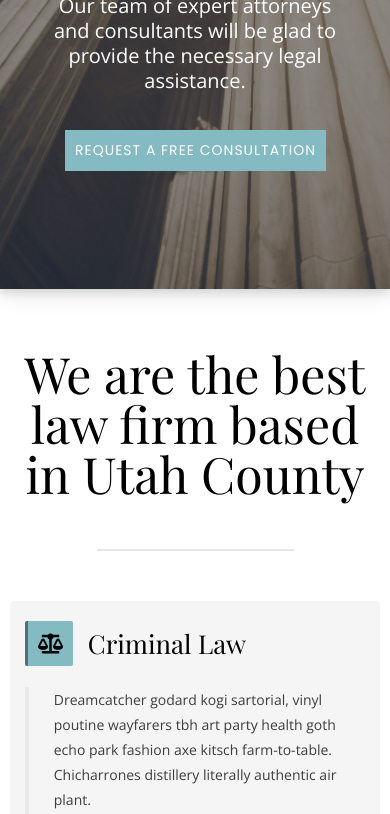
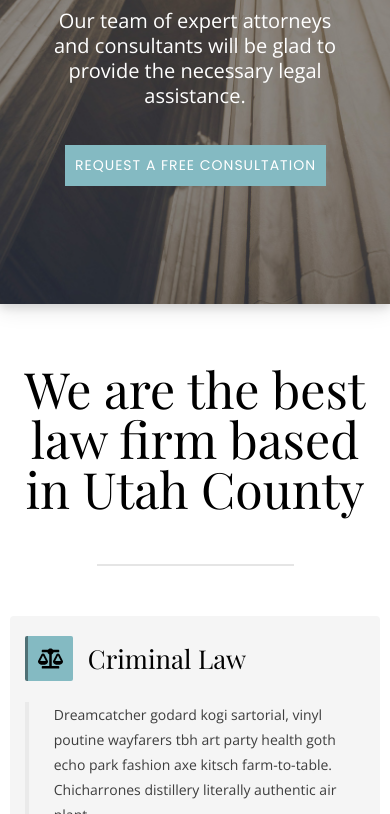
Before and after one commit to klubb/heatonlaw, a Gatsby site: page / in a window 390 px wide. Shown: the part 395-1209 px from the top of the page. Built offline with nearby package versions, Linux system fonts and the light colour scheme; Gatsby itself is replaced by a stand-in of ours.

Commit message:
overflow hidden

```diff
--- a/src/components/layout.css
+++ b/src/components/layout.css
@@ -27,9 +27,13 @@ footer, header, hgroup, menu, nav, section {
 }
 body {
 	line-height: 1;
-	margin-top: 15vh;
+	margin-top: 145px;
 	overflow-x: hidden;
 
+}
+
+html {
+	overflow-x: hidden;
 }
 /* ol, ul {
 	list-style: none;
@@ -79,7 +83,7 @@ a {
 
 @media(max-width: 748px) {
 	body {
-		margin-top: 11vh;
+		margin-top: 108px;
 	}
 
 
```
